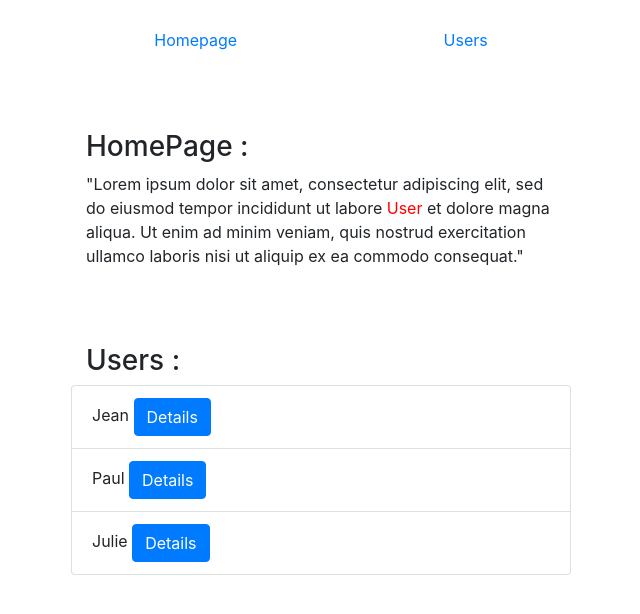
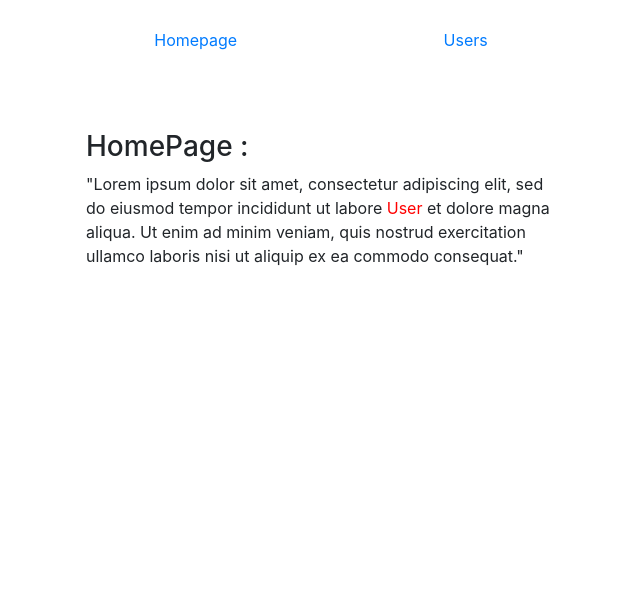
Before and after one commit to sandix34/Angular-Routing, an Angular app: page /home in a window 1280 px wide. Before the commit this address led to /. Shown: the top 614 px of the page, without its empty margins (319-959 px from the left). Built offline with nearby package versions, Linux system fonts and the light colour scheme.

Commit message:
configure the router

```diff
--- a/src/app/app-routing.module.ts
+++ b/src/app/app-routing.module.ts
@@ -1,8 +1,17 @@
 import { NgModule } from '@angular/core';
 import { Routes, RouterModule } from '@angular/router';
+import { HomepageComponent } from './homepage/homepage.component';
+import { UserComponent } from './user/user.component'
 
 
-const routes: Routes = [];
+const routes: Routes = [
+  { path: 'home', component: HomepageComponent },
+  { path: 'users', component: UserComponent },
+  { path: '',
+    redirectTo: '/home',
+    pathMatch: 'full'
+  }
+];
 
 @NgModule({
   imports: [RouterModule.forRoot(routes)],
--- a/src/app/app.component.html
+++ b/src/app/app.component.html
@@ -13,8 +13,7 @@
   </div>
   <div class="row">
     <div class="col-6 mx-auto">
-      <app-homepage></app-homepage>
-      <app-user></app-user>
+      <router-outlet></router-outlet>
     </div>
   </div>
 </div>
--- a/src/index.html
+++ b/src/index.html
@@ -3,6 +3,7 @@
 <head>
   <meta charset="utf-8">
   <title>AngularRouting</title>
+  <!--spécifier l'URL de base à partir de laquelle toutes les routes seront composées-->
   <base href="/">
   <meta name="viewport" content="width=device-width, initial-scale=1">
   <link rel="stylesheet" href="https://stackpath.bootstrapcdn.com/bootstrap/4.4.1/css/bootstrap.min.css" integrity="sha384-Vkoo8x4CGsO3+Hhxv8T/Q5PaXtkKtu6ug5TOeNV6gBiFeWPGFN9MuhOf23Q9Ifjh" crossorigin="anonymous">
```
